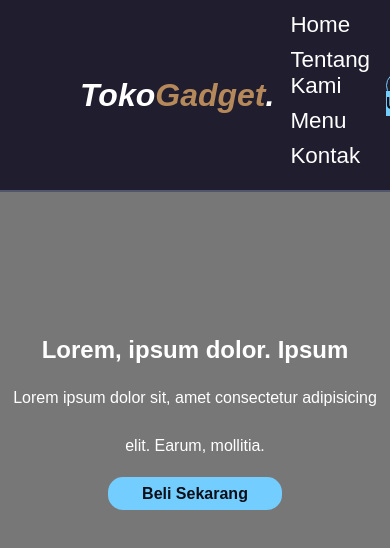
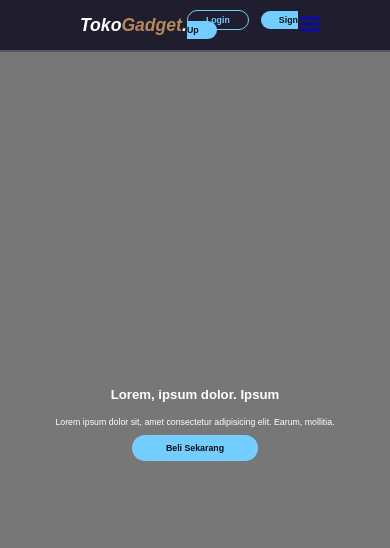
Before and after one commit to riandroraul/test-satu-ilmu, a React (Create React App) app in the folder test-frontend/: page / in a window 390 px wide. Shown: the top 548 px of the page. Built offline with nearby package versions, Linux system fonts and the light colour scheme; no server answers.

Commit message:
update UI

```diff
--- a/test-frontend/package.json
+++ b/test-frontend/package.json
@@ -6,8 +6,10 @@
     "@testing-library/jest-dom": "^5.16.5",
     "@testing-library/react": "^13.4.0",
     "@testing-library/user-event": "^13.5.0",
+    "feather-icons": "^4.29.0",
     "react": "^18.2.0",
     "react-dom": "^18.2.0",
+    "react-feather": "^2.0.10",
     "react-scripts": "5.0.1",
     "web-vitals": "^2.1.4"
   },
--- a/test-frontend/public/index.html
+++ b/test-frontend/public/index.html
@@ -9,8 +9,6 @@
       name="description"
       content="Web site created using create-react-app"
     />
-
-    <script src="https://unpkg.com/feather-icons"></script>
 
     <link rel="apple-touch-icon" href="%PUBLIC_URL%/logo192.png" />
     <link rel="preconnect" href="https://fonts.googleapis.com" />
@@ -67,8 +65,5 @@
       To begin the development, run `npm start` or `yarn start`.
       To create a production bundle, use `npm run build` or `yarn build`.
     -->
-    <script>
-      feather.replace();
-    </script>
   </body>
 </html>
--- a/test-frontend/src/assets/css/navbar.css
+++ b/test-frontend/src/assets/css/navbar.css
@@ -74,3 +74,59 @@
 .navbar .navbar-extra #hamburger-menu {
   display: none;
 }
+
+/* Laptop view */
+
+@media (max-width: 1366px) {
+  html {
+    font-size: 80%;
+  }
+}
+
+/* Tablet view */
+@media (max-width: 758px) {
+  html {
+    font-size: 62.5%;
+  }
+
+  .navbar .navbar-extra #hamburger-menu {
+    display: inline-block;
+    cursor: pointer;
+  }
+
+  .navbar .navbar-nav {
+    position: absolute;
+    top: 100%;
+    right: -100%;
+    background-color: #fff;
+    width: 30rem;
+    height: 100vh;
+    transition: 0.7s;
+  }
+  .navbar .navbar-nav.active {
+    right: 0;
+  }
+
+  .navbar .navbar-nav a {
+    color: var(--bg);
+    display: block;
+    margin: 1.5rem;
+    padding: 0.5rem;
+    font-size: 2rem;
+  }
+
+  .navbar .navbar-nav a::after {
+    transform-origin: 0 0;
+  }
+
+  .navbar .navbar-nav a:hover::after {
+    transform: scaleX(0.2);
+  }
+}
+
+/* Mobile view */
+@media (max-width: 450px) {
+  html {
+    font-size: 55%;
+  }
+}
--- a/test-frontend/src/components/Hero.jsx
+++ b/test-frontend/src/components/Hero.jsx
@@ -12,7 +12,7 @@ const Hero = () => {
           Lorem ipsum dolor sit, amet consectetur adipisicing elit. Earum,
           mollitia.
         </p>
-        <a href="#" className="beli">
+        <a href="#beli" className="beli">
           Beli Sekarang
         </a>
       </main>
--- a/test-frontend/src/components/Navbar.jsx
+++ b/test-frontend/src/components/Navbar.jsx
@@ -1,28 +1,18 @@
 import React from "react";
+import { Menu } from "react-feather";
 import "../assets/css/navbar.css";
 
 const Navbar = () => {
   return (
-    <nav class="navbar">
-      <a href="#" class="navbar-logo">
+    <nav className="navbar">
+      <a href="#" className="navbar-logo">
         Toko<span>Gadget</span>.
       </a>
-      <div class="navbar-nav">
+      <div className="navbar-nav">
         <a href="#home">Home</a>
         <a href="#about">Tentang Kami</a>
         <a href="#menu">Menu</a>
         <a href="#contact">Kontak</a>
-      </div>
-      <div class="navbar-extra">
-        <a href="#" id="search">
-          <i data-feather="search"></i>
-        </a>
-        <a href="#" id="shopping-cart">
-          <i data-feather="shopping-cart"></i>
-        </a>
-        <a href="#" id="hamburger-menu">
-          <i data-feather="menu"></i>
-        </a>
       </div>
       <div className="tombol">
         <a href="#" className="login">
@@ -32,6 +22,12 @@ const Navbar = () => {
           Sign Up
         </a>
       </div>
+      <div className="navbar-extra">
+        <a href="#menu" id="hamburger-menu">
+          <Menu />
+        </a>
+      </div>
+      <Menu />
     </nav>
   );
 };
```
Also changed, not shown: test-frontend/src/assets/js/script.js (added, +13 -0 lines), 1 other file (tests, documents, lock files or other folders).
